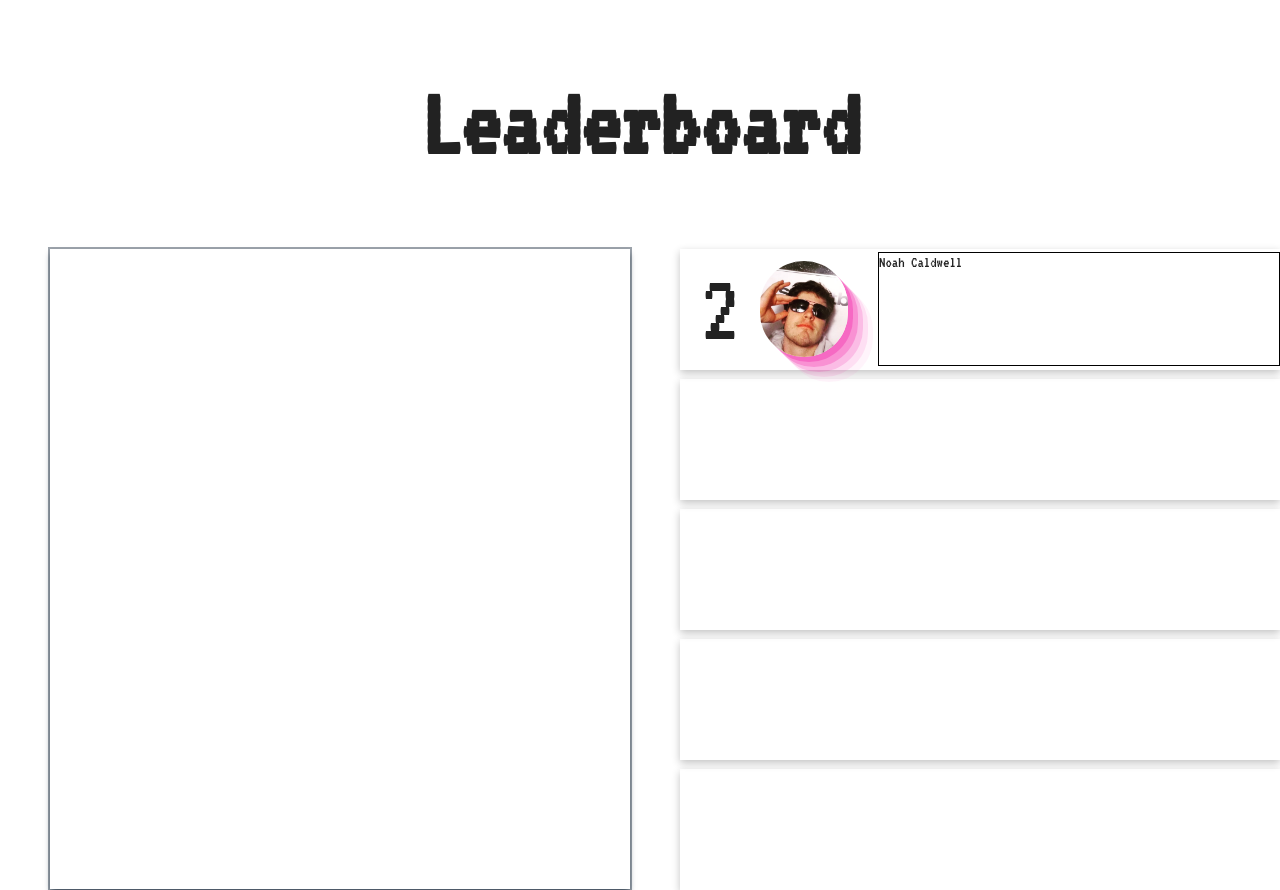
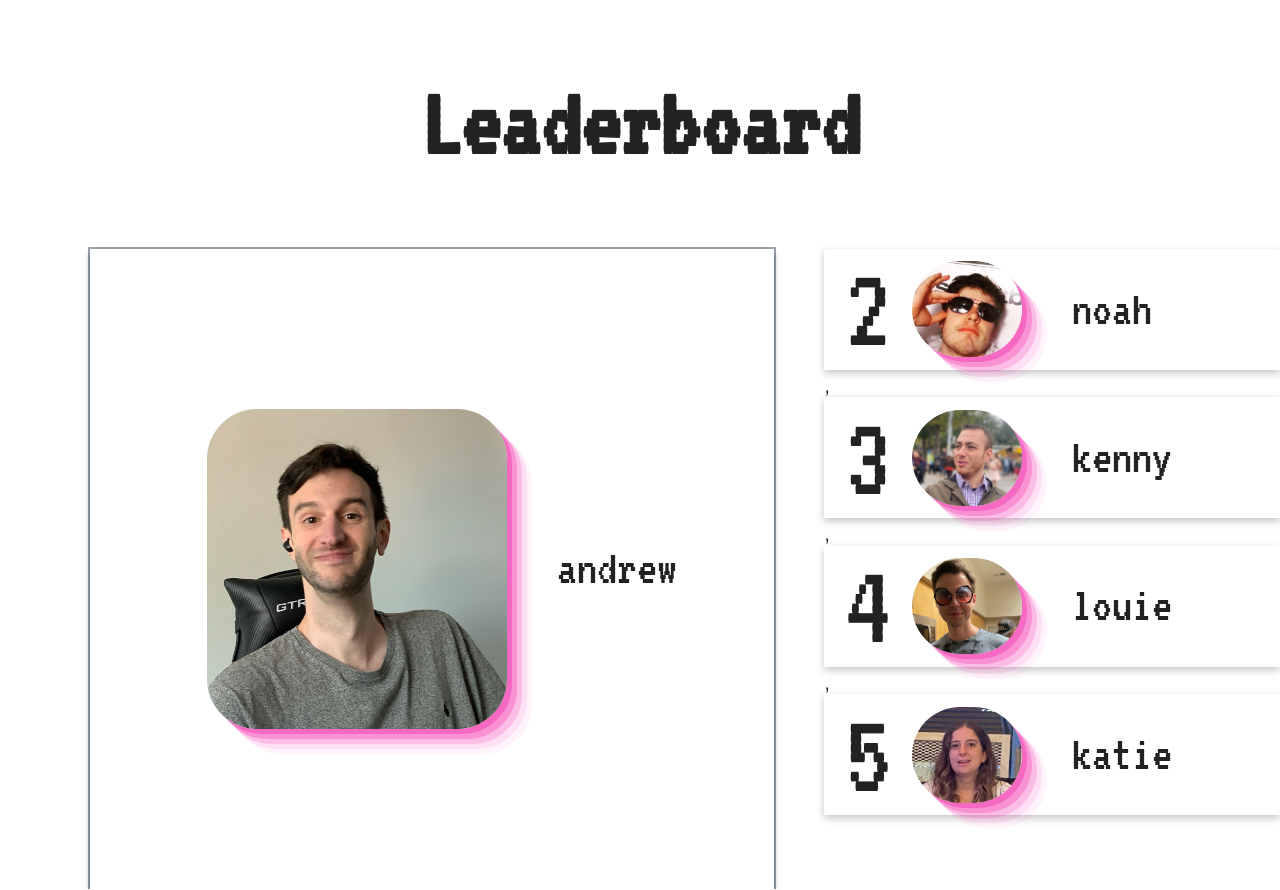
Before and after one commit to ncaldwell17/whiteclawolympics, a website built with Parcel: page index.html in a window 1280 px wide. Built offline with nearby package versions, Linux system fonts and the light colour scheme.

Commit message:
finished landing page and database

```diff
--- a/css/index.css
+++ b/css/index.css
@@ -18,8 +18,8 @@ body {
   font-family: 'Game', 'monospace';
 }
 #dashboard {
+  margin-left: 90px;
   height: 80vh;
-  margin-left: 50px;
   display: flex;
 }
 
@@ -28,6 +28,9 @@ body {
   height: 80vh;
   width: 900px;
   box-shadow: rgba(6, 24, 44, 0.4) 0px 0px 0px 2px, rgba(6, 24, 44, 0.65) 0px 4px 6px -1px, rgba(255, 255, 255, 0.08) 0px 1px 0px inset;
+  display: flex;
+  align-items: center;
+  justify-content: center;
 }
 
 #nextplace-container {
@@ -48,25 +51,31 @@ body {
   display: flex;
   align-items: center;
 }
+.pfp-leader {
+  height: 40vh;
+  width: 300px;
+  border-radius: 50px;
+  margin-left: 20px;
+  background-size: cover;
+  background-position: center;
+  box-shadow: rgba(240, 46, 170, 0.4) 5px 5px, rgba(240, 46, 170, 0.3) 10px 10px, rgba(240, 46, 170, 0.2) 15px 15px, rgba(240, 46, 170, 0.1) 20px 20px, rgba(240, 46, 170, 0.05) 25px 25px;
+}
 .pfp {
   height: 12vh;
   width: 110px;
   border-radius: 50px;
   margin-left: 20px;
-  background-image: url("../img/noah.png");
-  background-size: contain;
+  background-size: cover;
   background-position: center;
   box-shadow: rgba(240, 46, 170, 0.4) 5px 5px, rgba(240, 46, 170, 0.3) 10px 10px, rgba(240, 46, 170, 0.2) 15px 15px, rgba(240, 46, 170, 0.1) 20px 20px, rgba(240, 46, 170, 0.05) 25px 25px;
 }
-.info-container {
-  height: 14vh;
-  width: 500px;
-  margin-left: 30px;
-  border: 1px solid black;
+.number {
+  font-size: 120px;
+  margin-left: 20px;
 }
-.number {
-  font-size: 100px;
-  margin-left: 20px;
+.name {
+  font-size: 50px;
+  margin-left: 50px;
 }
 
 @font-face {
--- a/database.csv
+++ b/database.csv
@@ -1,4 +1,9 @@
-name, img, score
-Noah, noah.png, 3
-Katie, katie.png, 1
-Louie, louie.png, 2
+name,score
+noah,3
+katie,1
+louie,2
+tully,0
+subrat,1
+kenny,3
+rafael,1
+andrew,4
--- a/index.html
+++ b/index.html
@@ -31,15 +31,13 @@
   <!-- Add your site or application content here -->
   <h1 class="header">Leaderboard</h1>
   <div id="dashboard">
-    <div id="leader-container"></div>
+    <div id="leader-container">
+
+
+
+    </div>
     <div id="nextplace-container">
-      <div class="nextplace">
-        <div class="number">2</div>
-        <div class="pfp"></div>
-        <div class="info-container">
-          <div class="name">Noah Caldwell</div>
-        </div>
-      </div>
+
       <div class="nextplace"></div>
       <div class="nextplace"></div>
       <div class="nextplace"></div>
--- a/js/leaderboard.js
+++ b/js/leaderboard.js
@@ -1,3 +1,34 @@
-function populate_leaderboard() {
-  d3.csv("")
-}
+var dataset = []
+d3.csv("database.csv").then(function(rows) {
+  rows.forEach(function(r) {
+    dataset.push({
+      name: r.name,
+      score: r.score,
+    })
+    dataset.sort((a, b) => {
+      return b.score - a.score
+    })
+
+    document.getElementById("leader-container").innerHTML = `
+  <div class="pfp-leader" style="background-image: url('img/${dataset[0].name}.png')"></div>
+  <div class="name">${dataset[0].name}</div>
+  `
+    var nextplaces = []
+    let counter = 1
+    dataset.slice(1, 5).forEach(function(r) {
+      nextplaces.push(
+        `
+        <div class="nextplace">
+        <div class="number">${counter += 1}</div>
+        <div class="pfp" style="background-image: url('img/${r.name}.png')"></div>
+        <div class="name">${r.name}</div>
+      </div>
+        `
+      )
+    })
+
+
+
+    document.getElementById("nextplace-container").innerHTML =  nextplaces.concat()
+  })
+})
```
Also changed, not shown: img/andrew.png (added), img/kenny.png (added), img/tully.png (added), 1 other file.
